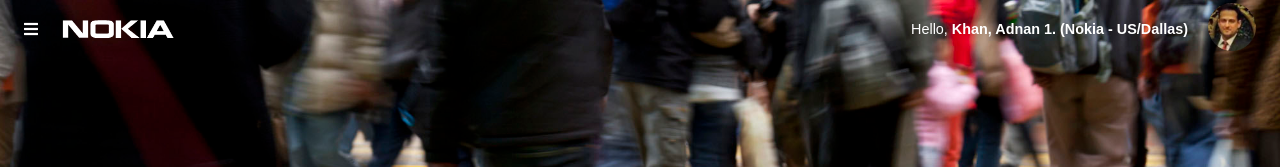
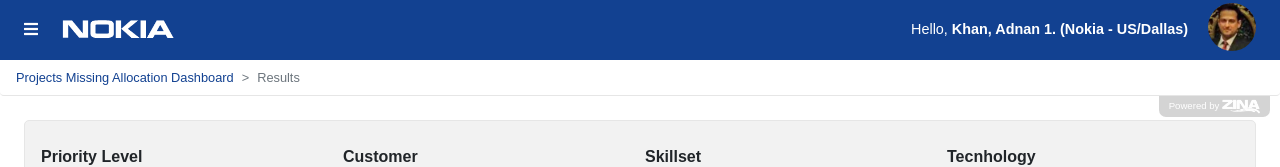
Before and after one commit to zinafront/dsdp, a plain HTML site: page index.html in a window 1280 px wide. Shown: the top 167 px of the page. Drawn offline with nearby package versions, Linux system fonts and the light colour scheme; a web font is replaced by a local one.

Commit message:
Added Powered by ZINA tabs

```diff
--- a/index.html
+++ b/index.html
@@ -8,7 +8,7 @@
   <link rel="stylesheet" href="css/styles.css">
   <link rel="stylesheet" href="css/all.css">
 </head>
-<body class="default dashboard">
+<body class="default">
   <div class="container-fluid">
     <header>
       <nav class="navigator">
@@ -32,6 +32,7 @@
           <li class="breadcrumb-item"><a href="index.html">Projects Missing Allocation Dashboard</a></li>
           <li class="breadcrumb-item active" id="current-home" aria-current="page">Home</li>
           <li class="breadcrumb-item active" id="current-results" aria-current="page">Results</li>
+          <span class="pwz">Powered by <img src="img/zl-zina-logo-footer.png" alt=""></span>
         </ol>
       </nav>
     </header>
@@ -128,6 +129,7 @@
                 </div>
               </div>
             </form>
+            <span class="pwz">Powered by <img src="img/zl-zina-logo-footer.png" alt=""></span>
           </div>
         </div>
       </div>
```
Also changed, not shown: matches.html (+1 -0 lines), img/zl-zina-logo-footer.png (added).
